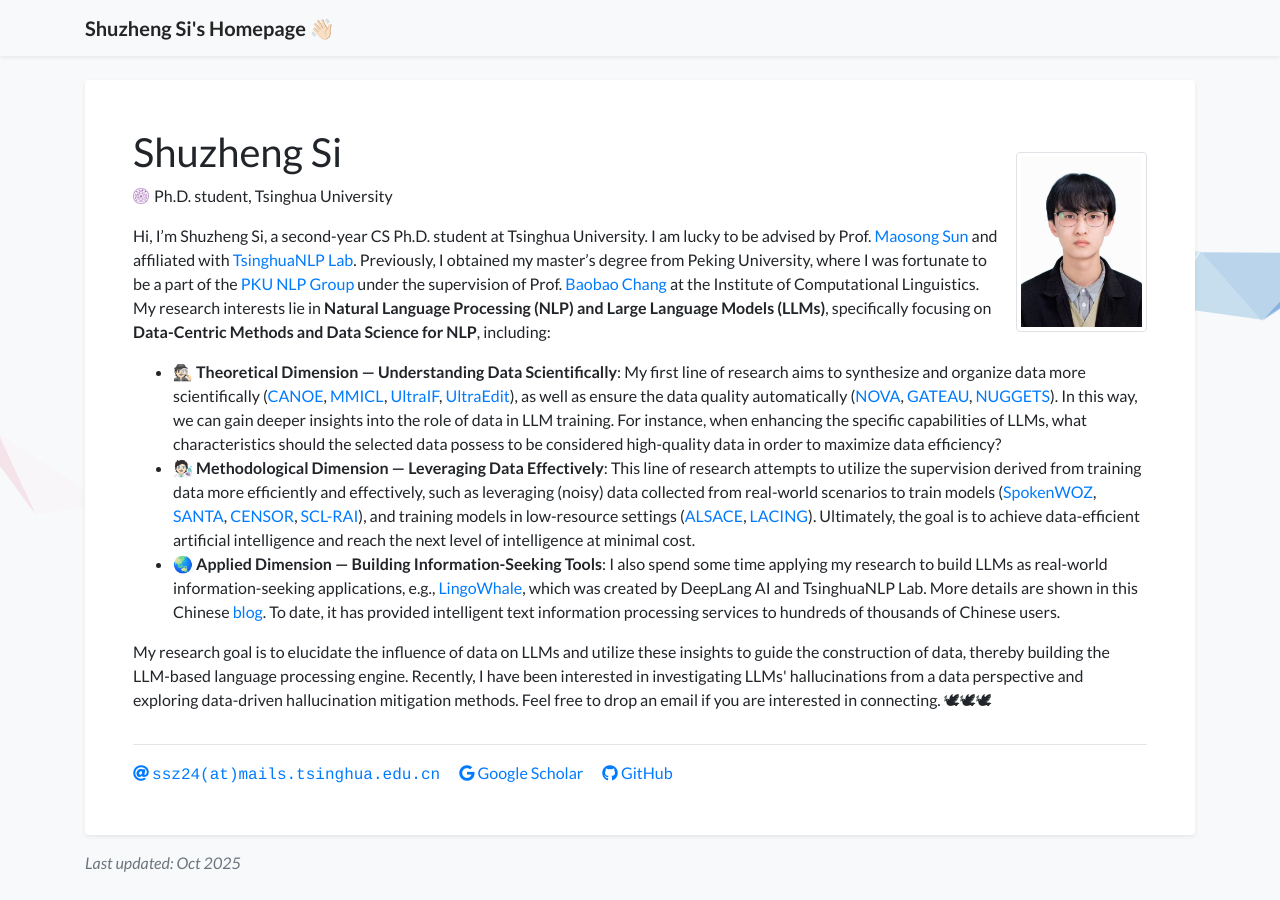
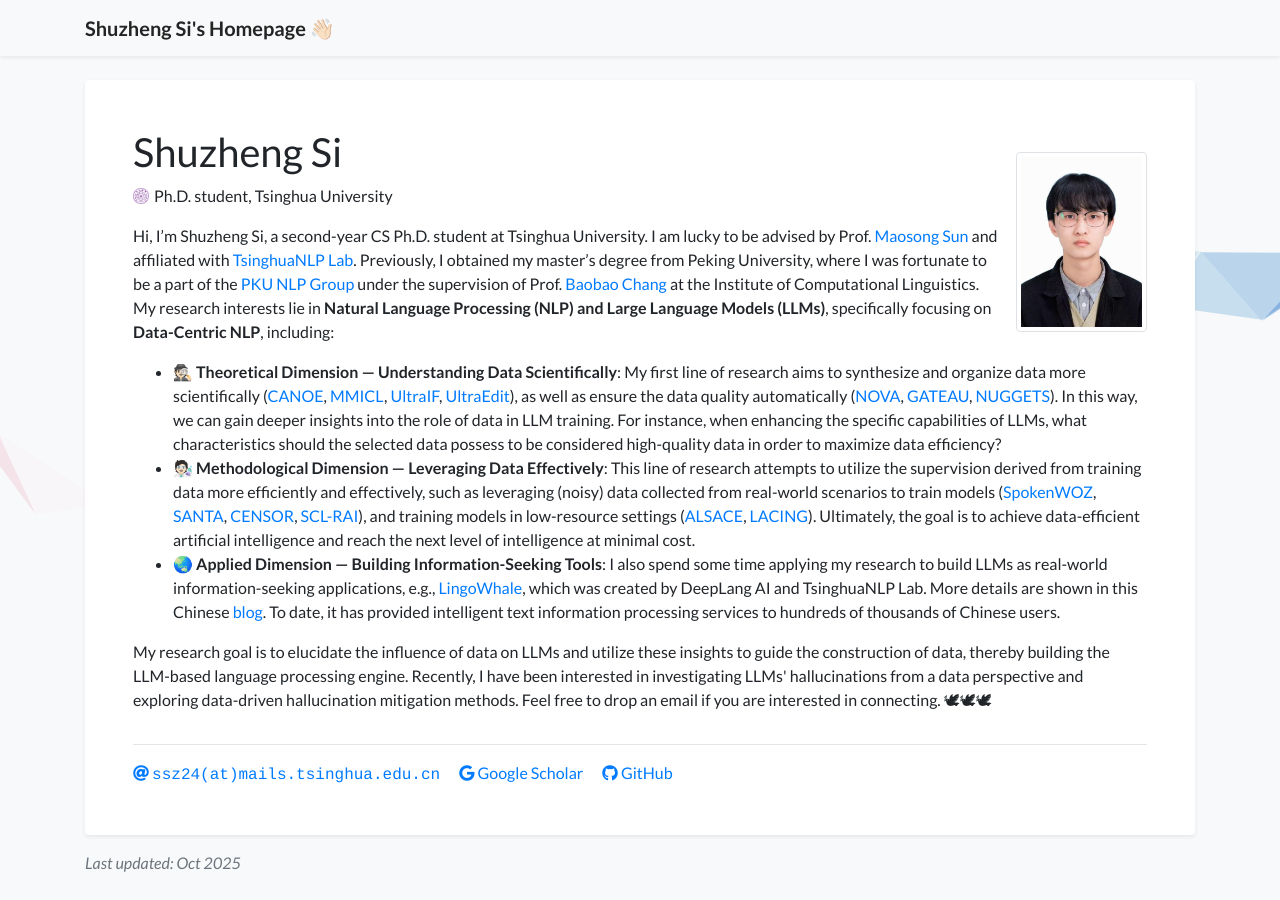
Before and after one commit to S1s-Z/s1s-z.github.io, a Jekyll site: the page built from index.html, in a window 1280 px wide. Built offline with Jekyll 4.4.1, drawn with Linux system fonts in a browser that asks for light colours; a style sheet for code colours, icons or effects is not loaded.

Commit message:
Update profile.yml

```diff
--- a/_data/profile.yml
+++ b/_data/profile.yml
@@ -19,7 +19,7 @@
 # xiaohongshu: 5fa2663000000000010068e2
 
 short_bio: >-
-  Hi, I’m Shuzheng Si, a second-year CS Ph.D. student at Tsinghua University. I am lucky to be advised by Prof. <a href="https://scholar.google.com/citations?hl=en&user=zIgT0HMAAAAJ">Maosong Sun</a> and affiliated with <a href="https://nlp.csai.tsinghua.edu.cn">TsinghuaNLP Lab</a>. Previously, I obtained my master’s degree from Peking University, where I was fortunate to be a part of the <a href="https://pkunlp-icler.github.io/">PKU NLP Group</a> under the supervision of Prof. <a href="https://scholar.google.com.au/citations?user=LaKNyhQAAAAJ">Baobao Chang</a> at the Institute of Computational Linguistics. My research interests lie in <b>Natural Language Processing (NLP) and Large Language Models (LLMs)</b>, specifically focusing on <b>Data-Centric Methods and Data Science for NLP</b>, including:
+  Hi, I’m Shuzheng Si, a second-year CS Ph.D. student at Tsinghua University. I am lucky to be advised by Prof. <a href="https://scholar.google.com/citations?hl=en&user=zIgT0HMAAAAJ">Maosong Sun</a> and affiliated with <a href="https://nlp.csai.tsinghua.edu.cn">TsinghuaNLP Lab</a>. Previously, I obtained my master’s degree from Peking University, where I was fortunate to be a part of the <a href="https://pkunlp-icler.github.io/">PKU NLP Group</a> under the supervision of Prof. <a href="https://scholar.google.com.au/citations?user=LaKNyhQAAAAJ">Baobao Chang</a> at the Institute of Computational Linguistics. My research interests lie in <b>Natural Language Processing (NLP) and Large Language Models (LLMs)</b>, specifically focusing on <b>Data-Centric NLP</b>, including:
   <br>
   <ul class="pub">
       <li>
```
